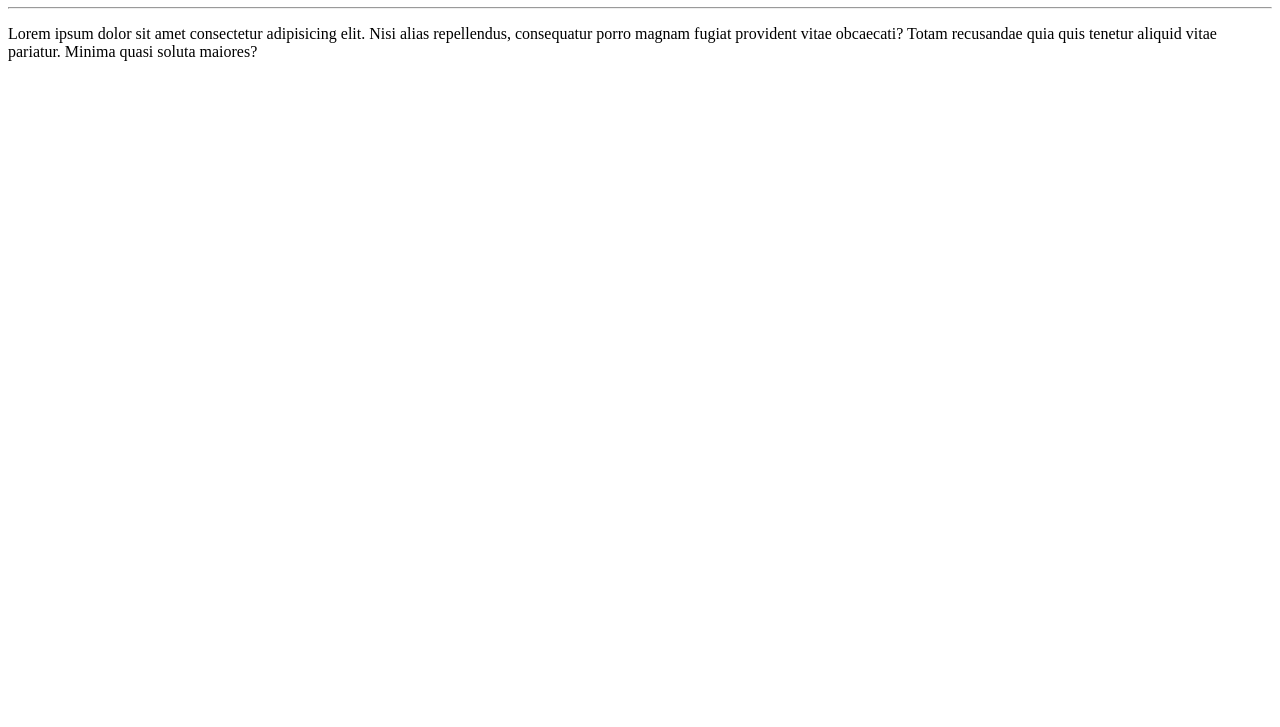
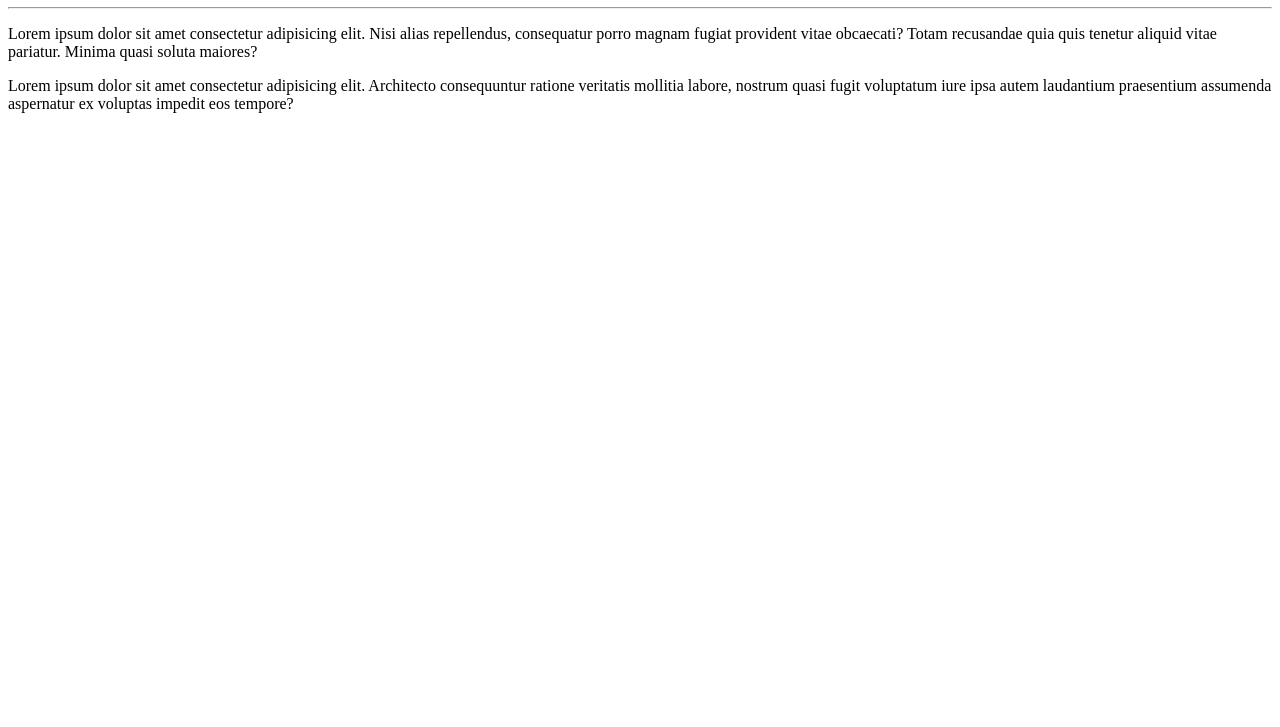
Before and after one commit to twiggy16bit/Ola-Mundo, a plain HTML site: page site-exemplo/index.html in a window 1280 px wide. Shown: the part 73-800 px from the top of the page. Drawn offline with Linux system fonts and the light colour scheme.

Commit message:
adicionei um parágrafo

```diff
--- a/site-exemplo/index.html
+++ b/site-exemplo/index.html
@@ -9,5 +9,6 @@
     <h1>Olá, Mundo!</h1>
     <hr>
     <p>Lorem ipsum dolor sit amet consectetur adipisicing elit. Nisi alias repellendus, consequatur porro magnam fugiat provident vitae obcaecati? Totam recusandae quia quis tenetur aliquid vitae pariatur. Minima quasi soluta maiores?</p>
+    <p>Lorem ipsum dolor sit amet consectetur adipisicing elit. Architecto consequuntur ratione veritatis mollitia labore, nostrum quasi fugit voluptatum iure ipsa autem laudantium praesentium assumenda aspernatur ex voluptas impedit eos tempore?</p>
 </body>
 </html>
```
